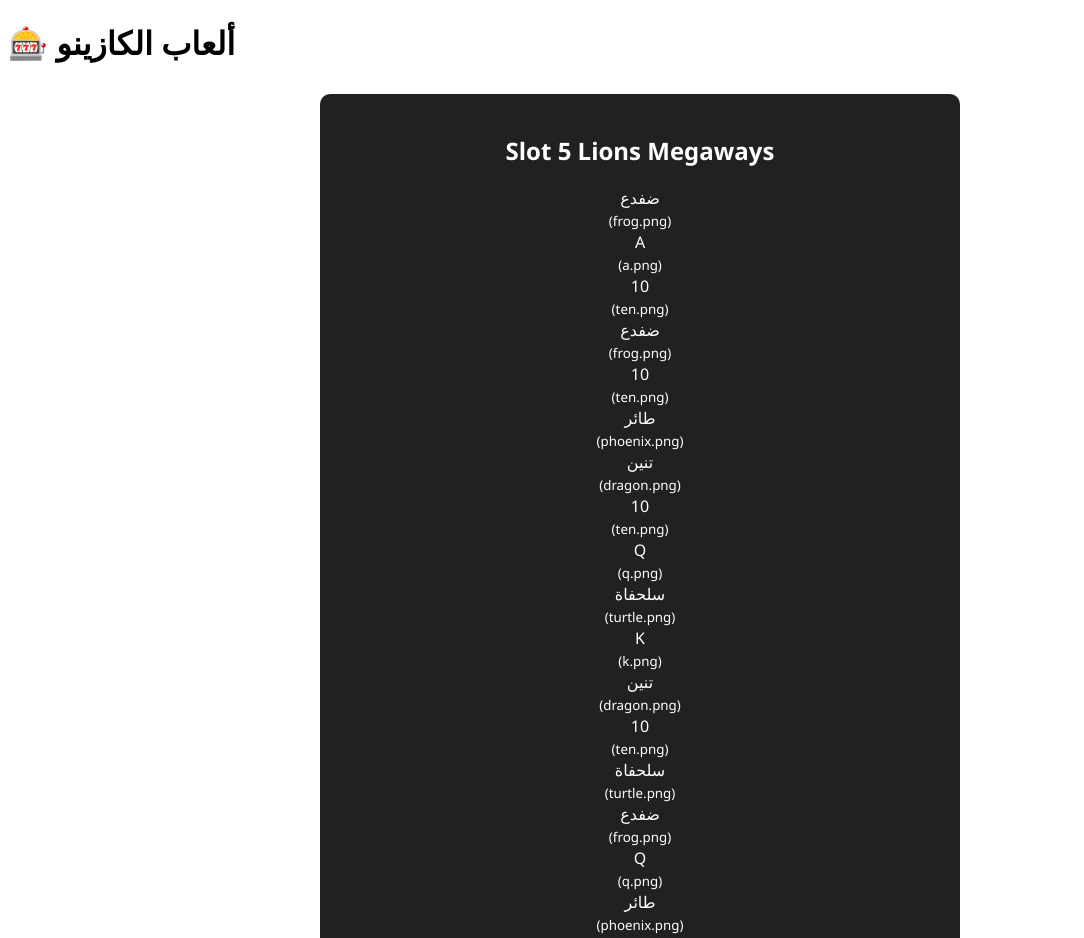
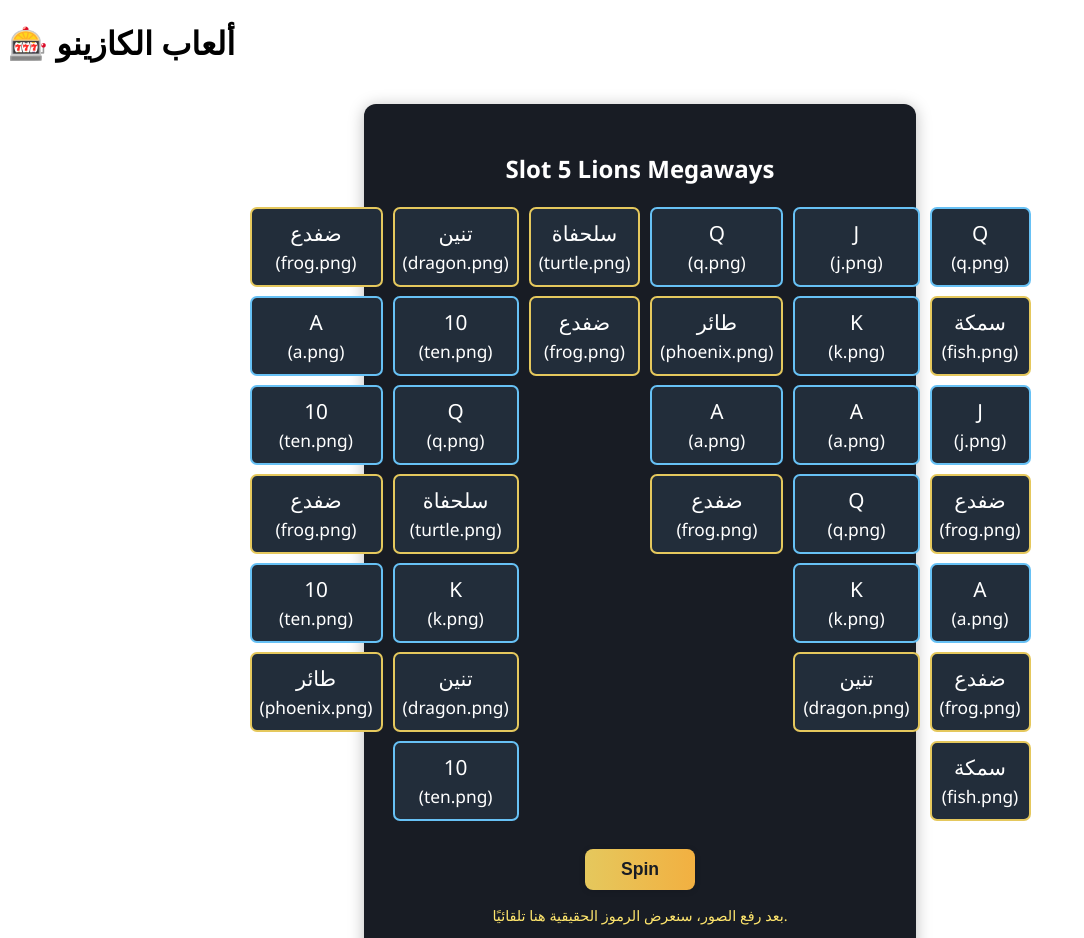
Before and after one commit to ridhasnow/Betting-site, a React (Create React App) app: page /casino in a window 1280 px wide. Shown: the top 938 px of the page, without its empty margins (0-1084 px from the left). Built offline with nearby package versions, Linux system fonts and the light colour scheme.

Commit message:
Update styles.css

```diff
--- a/src/casino-games/slot-5lions/styles.css
+++ b/src/casino-games/slot-5lions/styles.css
@@ -1,9 +1,49 @@
 .slot5lions-container {
-  padding: 20px;
-  background: #212121;
+  background: #181c24;
   color: #fff;
-  border-radius: 10px;
-  max-width: 600px;
-  margin: 30px auto;
+  border-radius: 12px;
+  max-width: 520px;
+  margin: 40px auto;
+  padding: 28px 16px;
+  box-shadow: 0 2px 16px #0004;
   text-align: center;
 }
+.slotmegas-reels {
+  display: flex;
+  gap: 10px;
+  justify-content: center;
+  margin-bottom: 16px;
+}
+.slotmegas-reel {
+  display: flex;
+  flex-direction: column;
+  gap: 5px;
+}
+.slotmegas-symbol {
+  background: #222d3a;
+  border-radius: 7px;
+  border: 2px solid #e5c85d55;
+  font-size: 1.3em;
+  padding: 10px 8px;
+  min-width: 56px;
+  margin: 2px 0;
+}
+.slotmegas-symbol.high { border-color: #e5c85d; }
+.slotmegas-symbol.low { border-color: #67c1f5; }
+.slotmegas-symbol.wild { border-color: #f39c12; }
+.slotmegas-symbol.scatter { border-color: #e17055; }
+.spin-btn {
+  background: linear-gradient(90deg, #e5c85d, #f2b041);
+  border: none;
+  color: #181c24;
+  font-weight: bold;
+  border-radius: 8px;
+  padding: 10px 36px;
+  font-size: 1.1em;
+  cursor: pointer;
+  margin-top: 10px;
+  box-shadow: 0 1px 6px #0002;
+  transition: background 0.2s;
+}
+.spin-btn:hover { background: linear-gradient(90deg, #f2b041, #e5c85d); }
+.slotmegas-note { margin-top: 16px; font-size: 0.9em; color: #ffe66d; }
```
